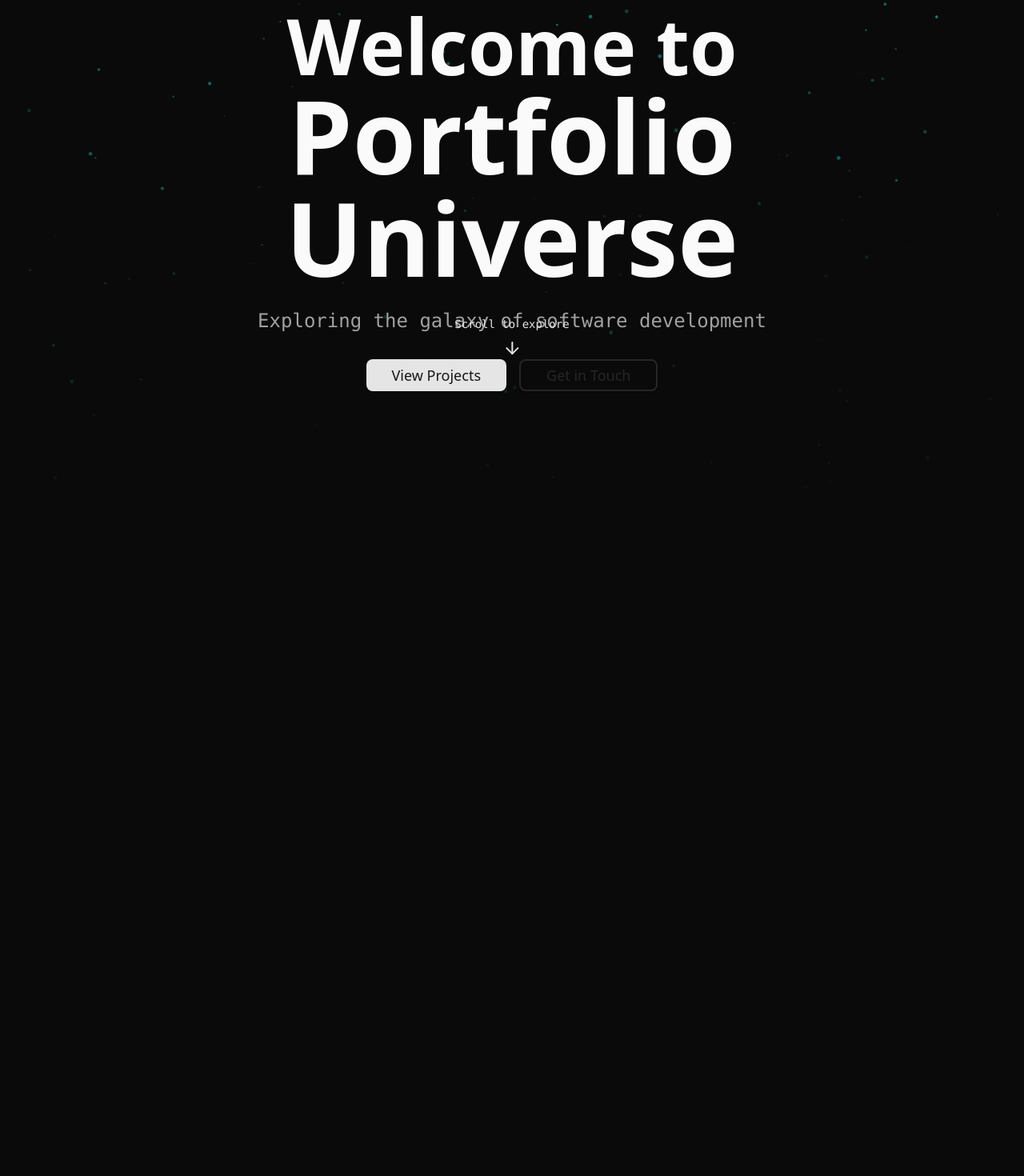
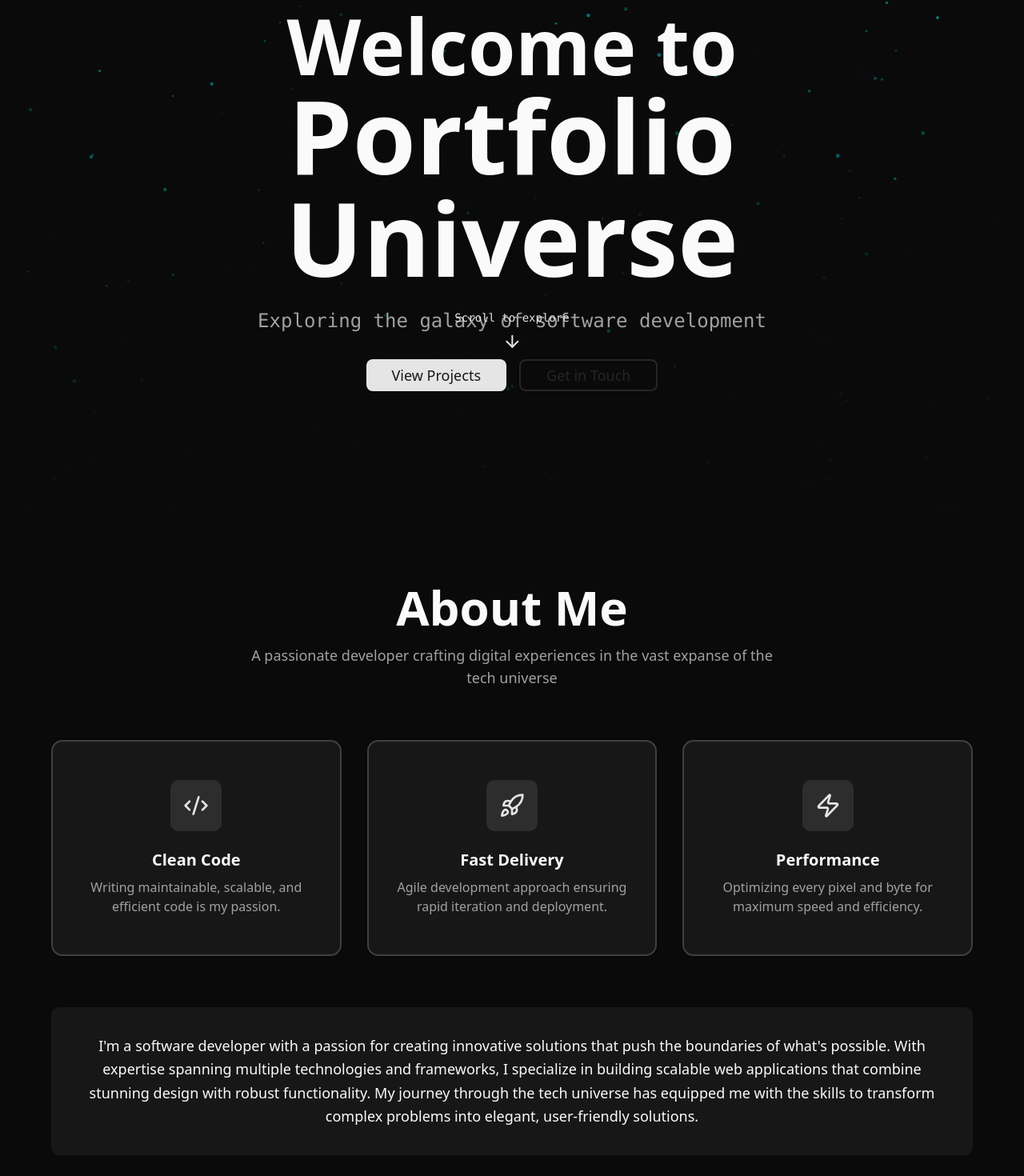
Before and after one commit to ChamithDilshanTharuka/my-portfolio, a React (Vite) app in the folder my-portfolio/: page / in a window 1280 px wide. Shown: the part 183-1653 px from the top of the page at 80% size. Before the commit the page ends 864 px from the top, so only its background shows below. Built offline with nearby package versions, Linux system fonts and the light colour scheme.

Commit message:
About component added, CSS @plugin error fixed and About page added to App page

```diff
--- a/my-portfolio/src/App.tsx
+++ b/my-portfolio/src/App.tsx
@@ -1,13 +1,14 @@
 import { useState } from 'react'
 import './App.css'
-import '../src/components/Navbar.tsx'
-import Navbar from '../src/components/Navbar.tsx';
-import Hero from '../src/components/Hero.tsx';
+import Navbar from './components/Navbar';
+import Hero from './components/Hero';
+import About from './components/About';
 
 const App = () => (
     <>
     <Navbar/>
     <Hero/>
+    <About/>
     </>
 );
 
--- a/my-portfolio/src/components/About.tsx
+++ b/my-portfolio/src/components/About.tsx
@@ -50,6 +50,14 @@ const About = () => {
           })}
         </div>
 
+        <div className="bg-card border-2 border-secondary/20 rounded-lg p-8 box-glow-purple">
+          <p className="text-lg leading-relaxed text-foreground">
+            I'm a software developer with a passion for creating innovative solutions that push the boundaries of what's possible.
+            With expertise spanning multiple technologies and frameworks, I specialize in building scalable web applications
+            that combine stunning design with robust functionality. My journey through the tech universe has equipped me with
+            the skills to transform complex problems into elegant, user-friendly solutions.
+          </p>
+        </div>
       </div>
     </section>
   )
--- a/my-portfolio/src/index.css
+++ b/my-portfolio/src/index.css
@@ -1,7 +1,7 @@
 @import "tailwindcss";
 
 @plugin "tailwindcss-animate";
-@import "tw-animate-css";
+@plugin "tailwindcss-animate";
 
 @custom-variant dark (&:is(.dark *));
 @tailwind base;
```
